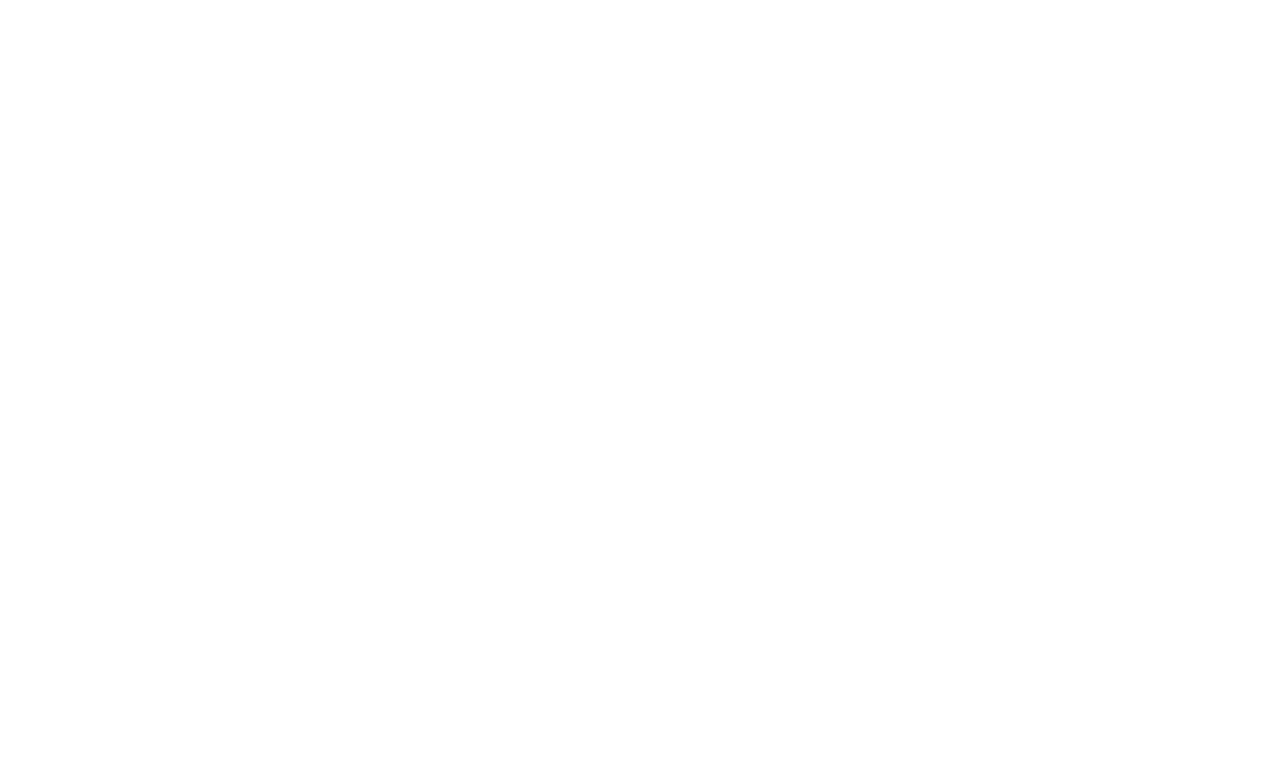
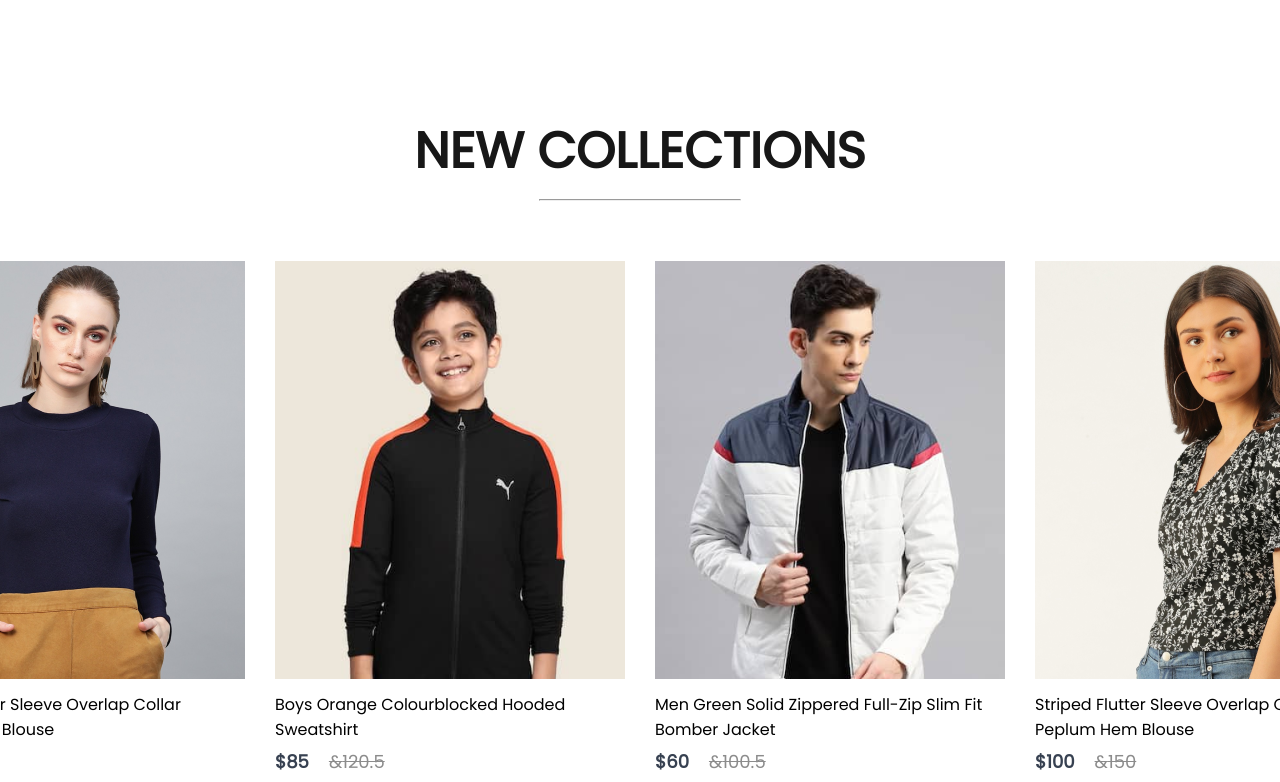
Before and after one commit to Sontara444/E-Commerce-Shopping, a React (Create React App) app: page / in a window 1280 px wide. Shown: the part 2118-2900 px from the top of the page. Before the commit the page ends 2232 px from the top, so only its background shows below. Built offline with nearby package versions, Linux system fonts and the light colour scheme.

Commit message:
newsletter

```diff
--- a/src/Components/NewCollections/NewCollections.css
+++ b/src/Components/NewCollections/NewCollections.css
@@ -0,0 +1,26 @@
+.new-collections{
+    display: flex;
+    flex-direction: column;
+    align-items: center;
+    gap: 10px;
+    height: 90vh;
+}
+
+.new-collections h1{
+    color: #171717;
+    font-size: 50px;
+    font-weight: 600;
+}
+.new-collections hr{
+    width: 200px;
+    height: 6px;
+    border-radius: 10px;
+    background: #252525;
+}
+
+.collections{
+    display: grid;
+    grid-template-columns: 1fr 1fr 1fr 1fr;
+    margin-top: 50px;
+    gap: 30px;
+}
--- a/src/Components/NewCollections/NewCollections.jsx
+++ b/src/Components/NewCollections/NewCollections.jsx
@@ -1,10 +1,18 @@
 import React from 'react'
 import './NewCollections.css'
+import new_collection from '../Assets/new_collections'
+import Item from '../Item/Item'
 
 const NewCollections = () => {
   return (
     <div className='new-collections'>
-
+      <h1>NEW COLLECTIONS</h1>
+      <hr />
+      <div className="collections">
+        {new_collection.map((item, i)=>{
+          return <Item key={i} id={item.id} name={item.name} image={item.image} new_price={item.new_price} old_price={item.old_price}/>
+        })}
+      </div>
     </div>
   )
 }
--- /dev/null
+++ b/src/Components/NewsLetter/NewsLetter.css
@@ -0,0 +1,3 @@
+.newsletter{
+    width: 65%;
+}
--- a/src/Pages/Shop.jsx
+++ b/src/Pages/Shop.jsx
@@ -2,6 +2,7 @@ import React from 'react'
 import Hero from '../Components/Hero/Hero'
 import Popular from '../Components/Popular/Popular'
 import Offers from '../Components/Offers/Offers'
+import NewCollections from '../Components/NewCollections/NewCollections'
 
 const Shop = () => {
   return (
@@ -9,6 +10,7 @@ const Shop = () => {
       <Hero/>
       <Popular />
       <Offers />
+      <NewCollections />
     </div>
   )
 }
```
Also changed, not shown: src/Components/NewsLetter/NewsLetter.jsx (added, +17 -0 lines).
